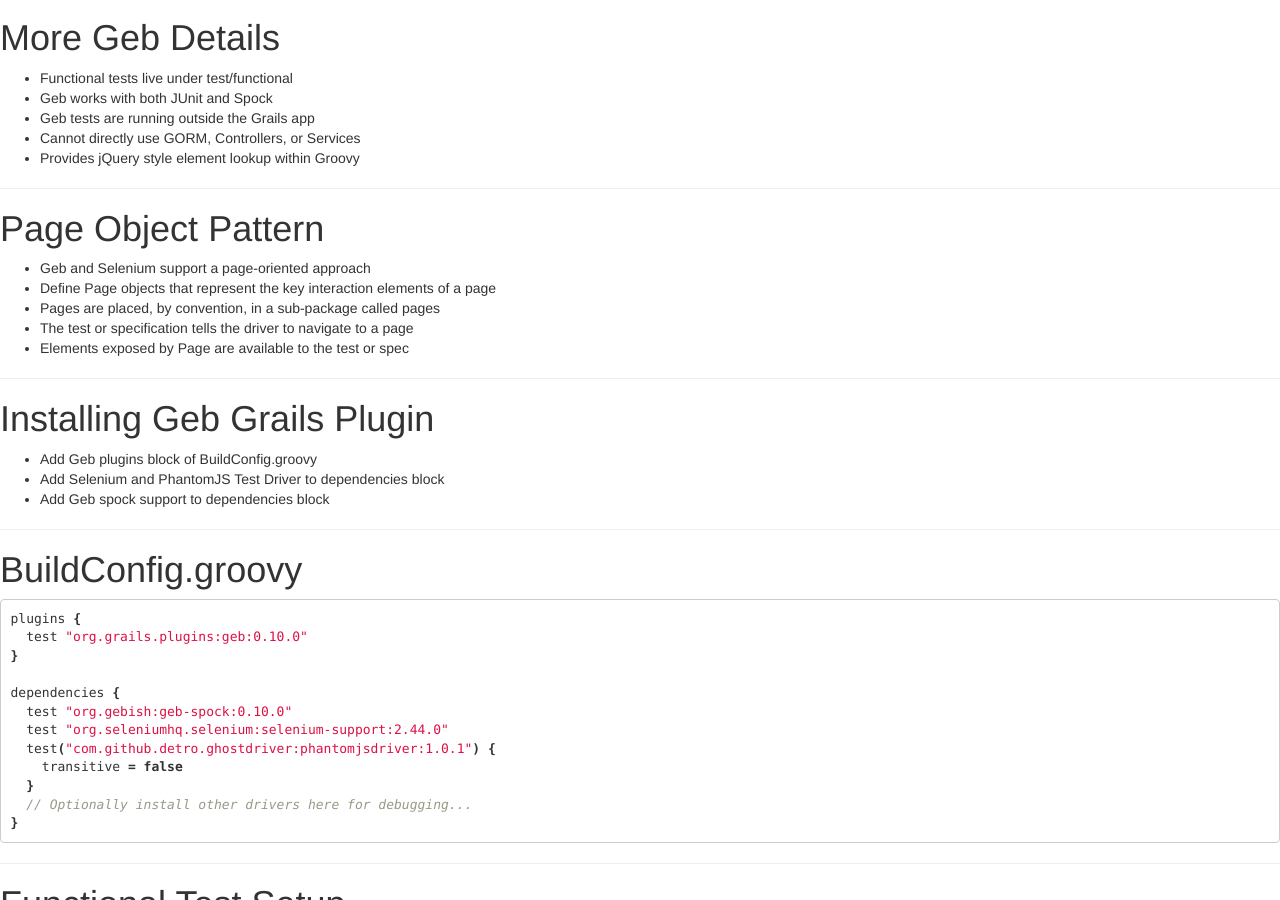
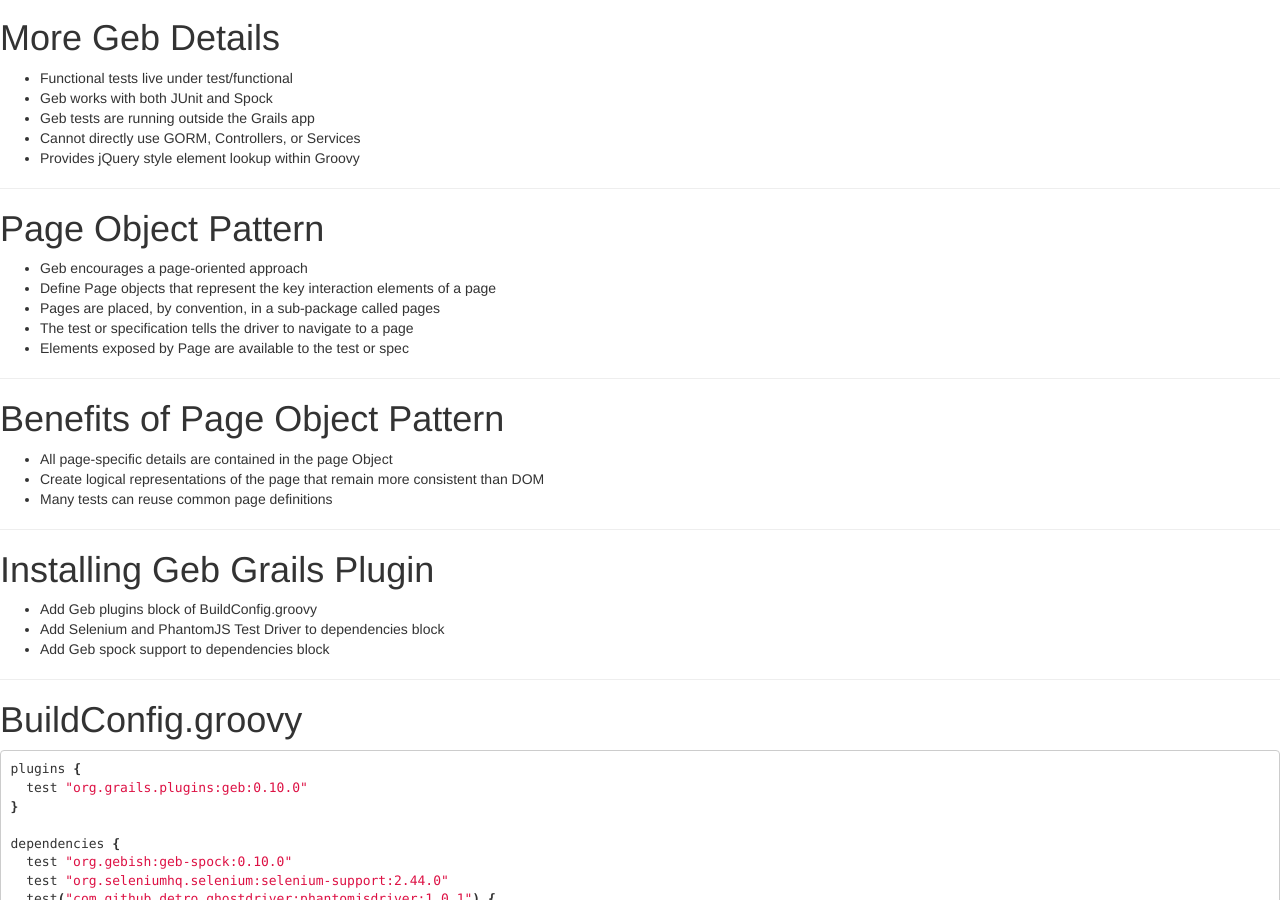
Before and after one commit to mikecalvo/mikecalvo.github.io, a Jekyll site: the page built from msse/notes/functional_testing/index.md, in a window 1280 px wide and 900 px high, scrolled down 1855 px. Built offline with Jekyll 4.4.1, drawn with Linux system fonts in a browser that asks for light colours.

Commit message:
Week 5 updates

````diff
--- a/msse/notes/functional_testing/index.md
+++ b/msse/notes/functional_testing/index.md
@@ -40,6 +40,7 @@ layout: default
 
 ---
 # Example Selenium Java Test
+
 ``` groovy
 WebDriver driver = new FirefoxDriver();
 driver.get(myAppUrl);
@@ -58,6 +59,7 @@ assert driver.findElement(By.id('bandNameHeading')).getText() == 'U2';
 
 ---
 # Geb DSL Example
+
 ``` groovy
 import geb.Browser
 
@@ -96,11 +98,17 @@ Browser.drive {
 
 ---
 # Page Object Pattern
-- Geb and Selenium support a page-oriented approach
+- Geb encourages a page-oriented approach
 - Define Page objects that represent the key interaction elements of a page
 - Pages are placed, by convention, in a sub-package called pages
 - The test or specification tells the driver to navigate to a page
 - Elements exposed by Page are available to the test or spec
+
+---
+# Benefits of Page Object Pattern
+- All page-specific details are contained in the page Object
+- Create logical representations of the page that remain more consistent than DOM
+- Many tests can reuse common page definitions
 
 ---
 # Installing Geb Grails Plugin
@@ -110,6 +118,7 @@ Browser.drive {
 
 ---
 # BuildConfig.groovy
+
 ``` groovy
 plugins {
   test "org.grails.plugins:geb:0.10.0"
@@ -136,6 +145,7 @@ dependencies {
 # Remote Control Plugin
 - Allows a external process to send commands to Grails app
 - Pass closures to RemoteControl instance:
+
 ``` groovy
 def remote = RemoteControl()
 def count = remote {
````
Also changed, not shown: msse/notes/data_binding/index.md (+13 -5 lines), msse/notes/filters/index.md (+1 -1 lines), msse/notes/plugins/index.md (+1 -1 lines).
